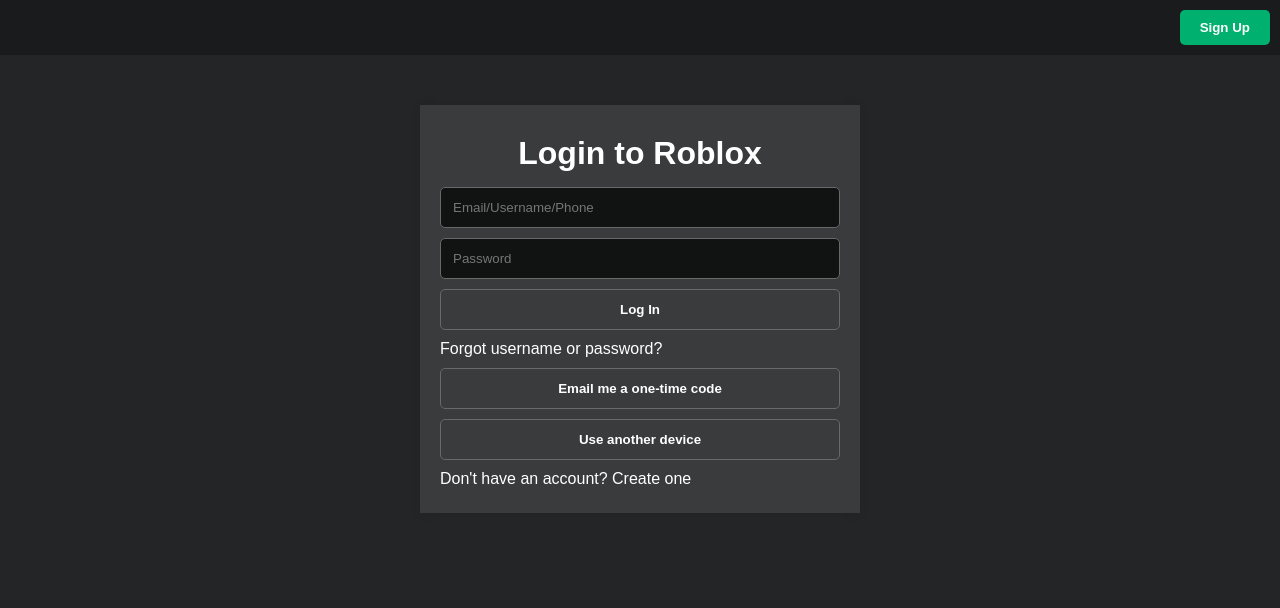
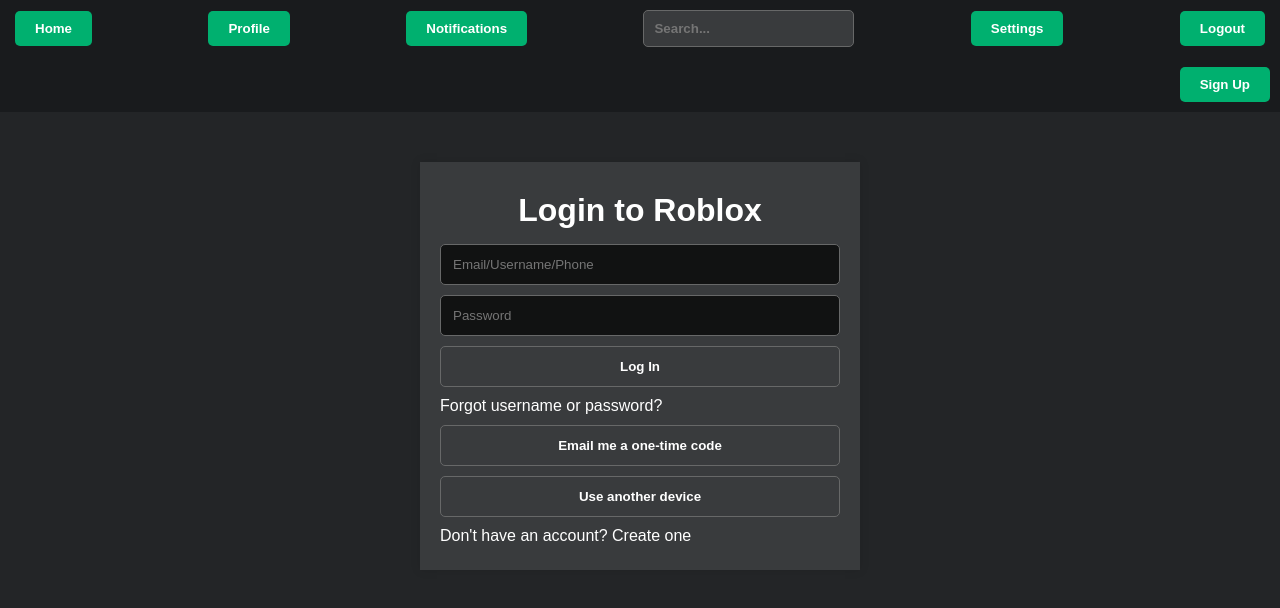
Before and after one commit to freeBloxFruits/freeBloxFruits.github.io, a plain HTML site: page index.html in a window 1280 px wide. Drawn offline with Linux system fonts and the light colour scheme.

Commit message:
Update index.html

```diff
--- a/index.html
+++ b/index.html
@@ -11,6 +11,32 @@
             margin: 0;
             padding: 0;
             color: #676868;
+        }
+
+        .top-navbar {
+            background-color: #191b1d;
+            padding: 10px;
+            display: flex;
+            justify-content: space-between;
+            align-items: center;
+        }
+
+        .top-navbar button, .top-navbar input[type="text"] {
+            margin: 0 5px;
+            background-color: #00b06f;
+            color: white;
+            border: none;
+            padding: 10px 20px;
+            border-radius: 5px;
+            font-weight: bold;
+            cursor: pointer;
+        }
+
+        .top-navbar input[type="text"] {
+            background-color: #393b3d;
+            color: white;
+            border: 1px solid #676868;
+            padding-left: 10px;
         }
 
         .navbar {
@@ -134,6 +160,14 @@
     </style>
 </head>
 <body>
+    <div class="top-navbar">
+        <button>Home</button>
+        <button>Profile</button>
+        <button>Notifications</button>
+        <input type="text" placeholder="Search...">
+        <button>Settings</button>
+        <button>Logout</button>
+    </div>
     <div class="navbar">
         <button id="signupButton">Sign Up</button>
     </div>
```
